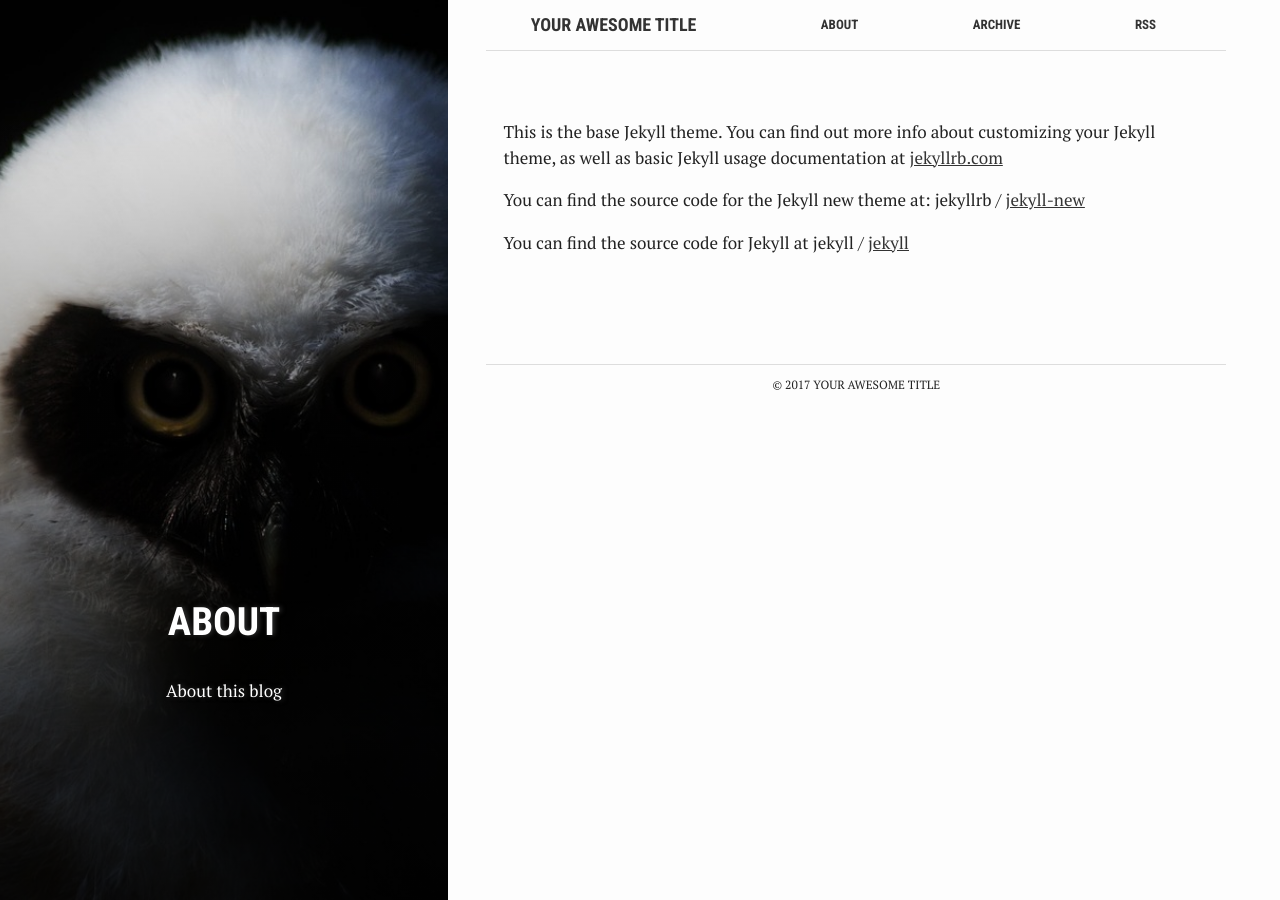
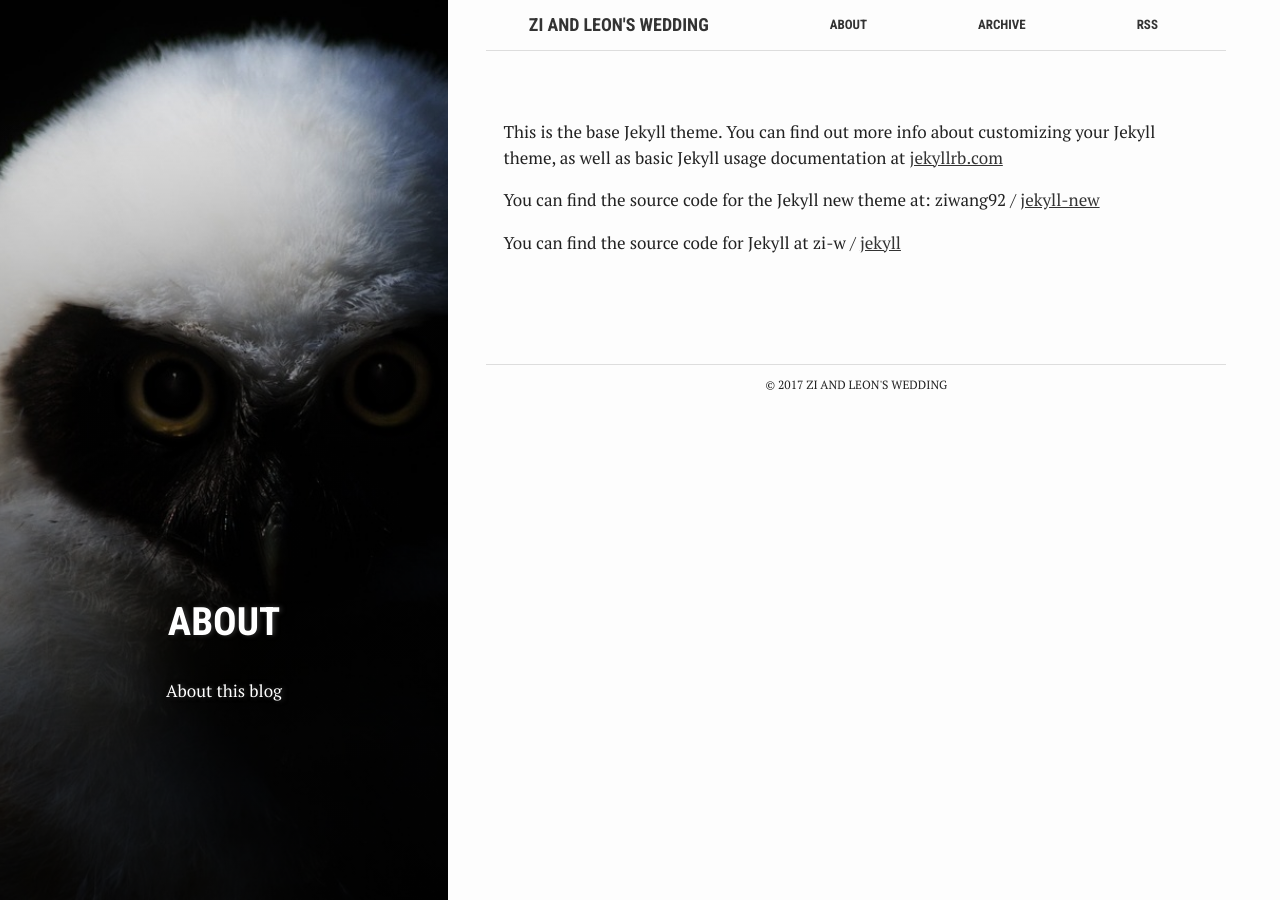
Before and after one commit to zwyls/zwyls.github.io, a Jekyll site: the page built from about.md, in a window 1280 px wide. Built offline with Jekyll 4.4.1, drawn with Linux system fonts in a browser that asks for light colours.

Commit message:
add theme

```diff
--- a/_config.yml
+++ b/_config.yml
@@ -6,17 +6,15 @@
 # 'jekyll serve'. If you change this file, please restart the server process.
 
 # Site settings
-title: Your awesome title
-email: your-email@domain.com
+title: Zi and Leon's Wedding
+email: ysun35@bu.edu
 description: > # this means to ignore newlines until "baseurl:"
-  Write an awesome description for your new site here. You can edit this
-  line in _config.yml. It will appear in your document head meta (for
-  Google search results) and in your feed.xml site description.
+  Website for the wedding details.
 baseurl: "" # the subpath of your site, e.g. /blog
 lang: "en"
 url: "http://zwyls.com/" # the base hostname & protocol for your site
-twitter_username: jekyllrb
-github_username:  jekyll
+twitter_username: ziwang92
+github_username:  zi-w
 disqus_username:
 
 # Build settings
```
